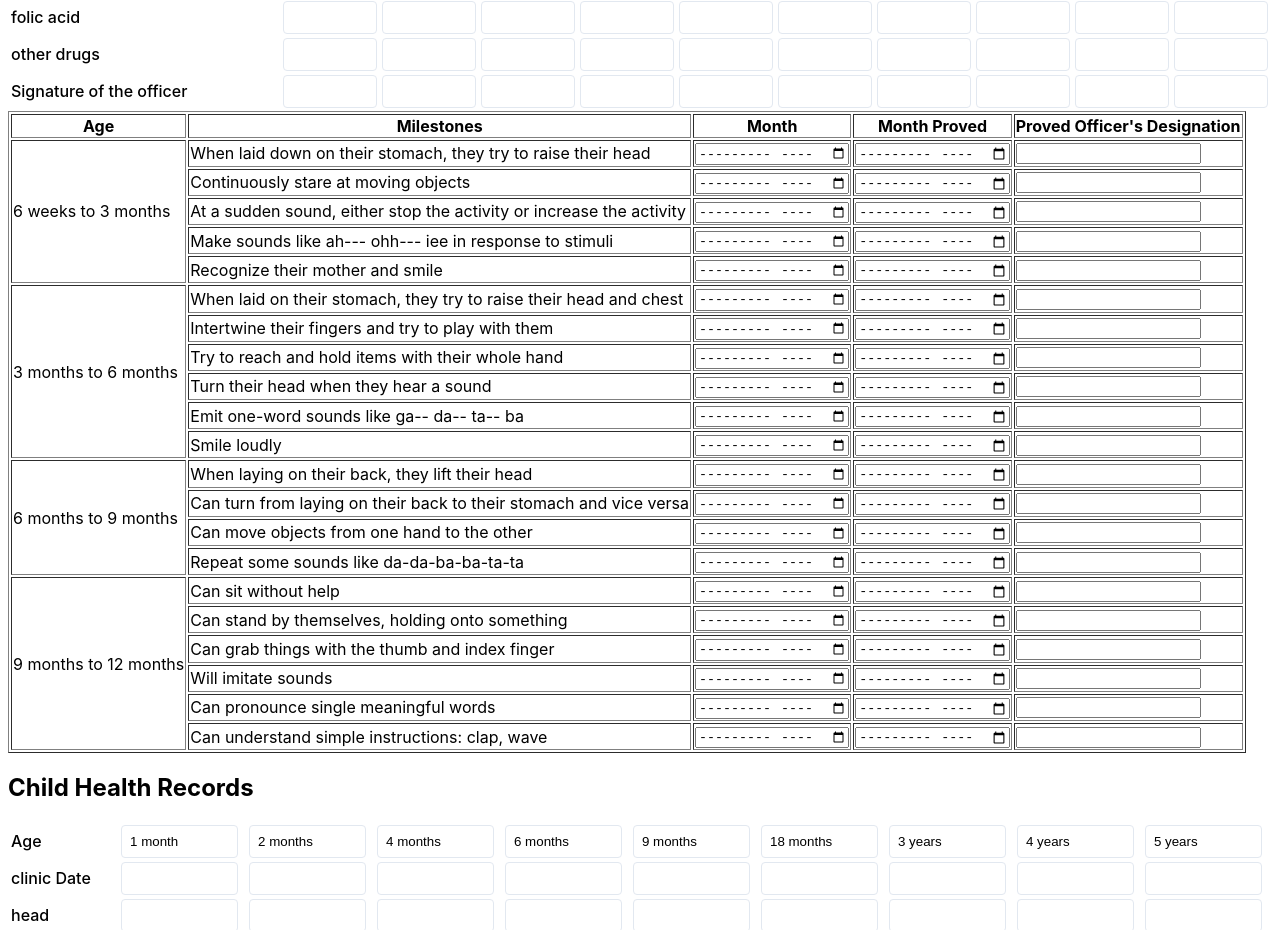
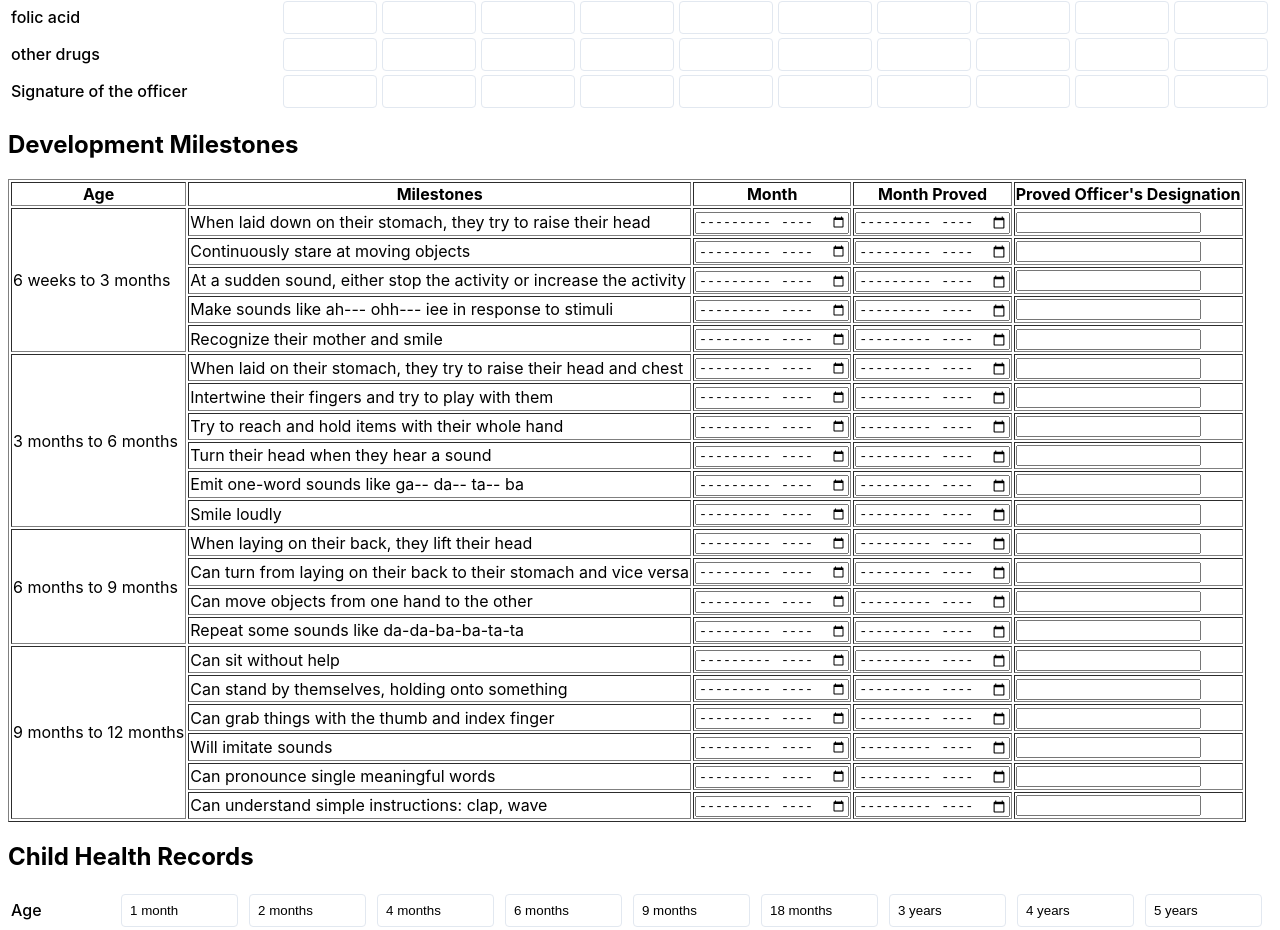
Before and after one commit to Methma-02/Health_Bridge, a React (Vite) app in the folder frontend/: page / in a window 1280 px wide. Shown: the part 5274-6204 px from the top of the page. Built offline with nearby package versions, Linux system fonts and the light colour scheme.

Commit message:
Update developmentMilestones.jsx

```diff
--- a/frontend/src/developmentMilestones.jsx
+++ b/frontend/src/developmentMilestones.jsx
@@ -60,6 +60,7 @@ const DevelopmentMilestones = () => {
 
     return (
         <div>
+        <h2 className="title">Development Milestones</h2>
             <table border="1">
                 <thead>
                     <tr>
```
